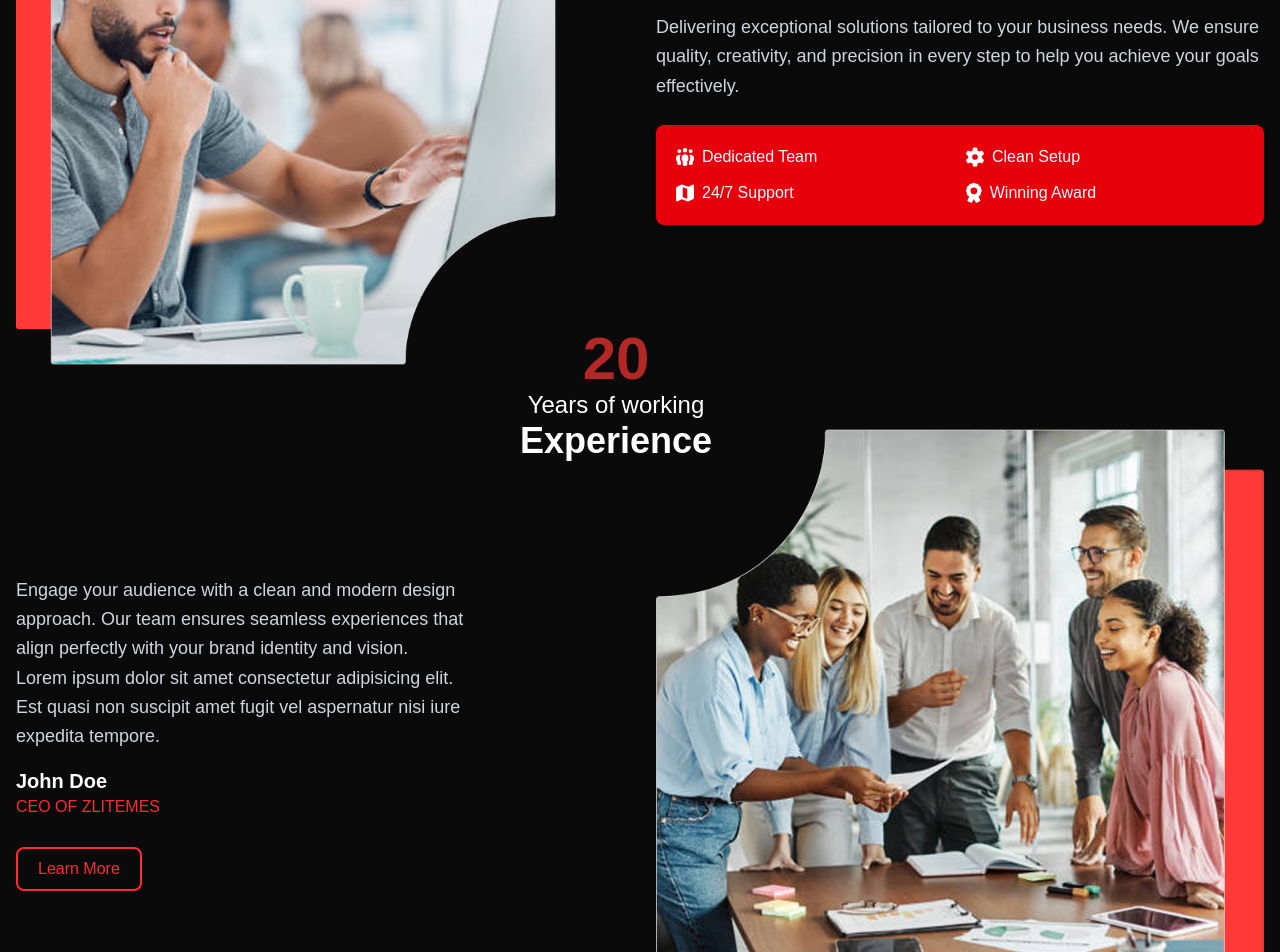
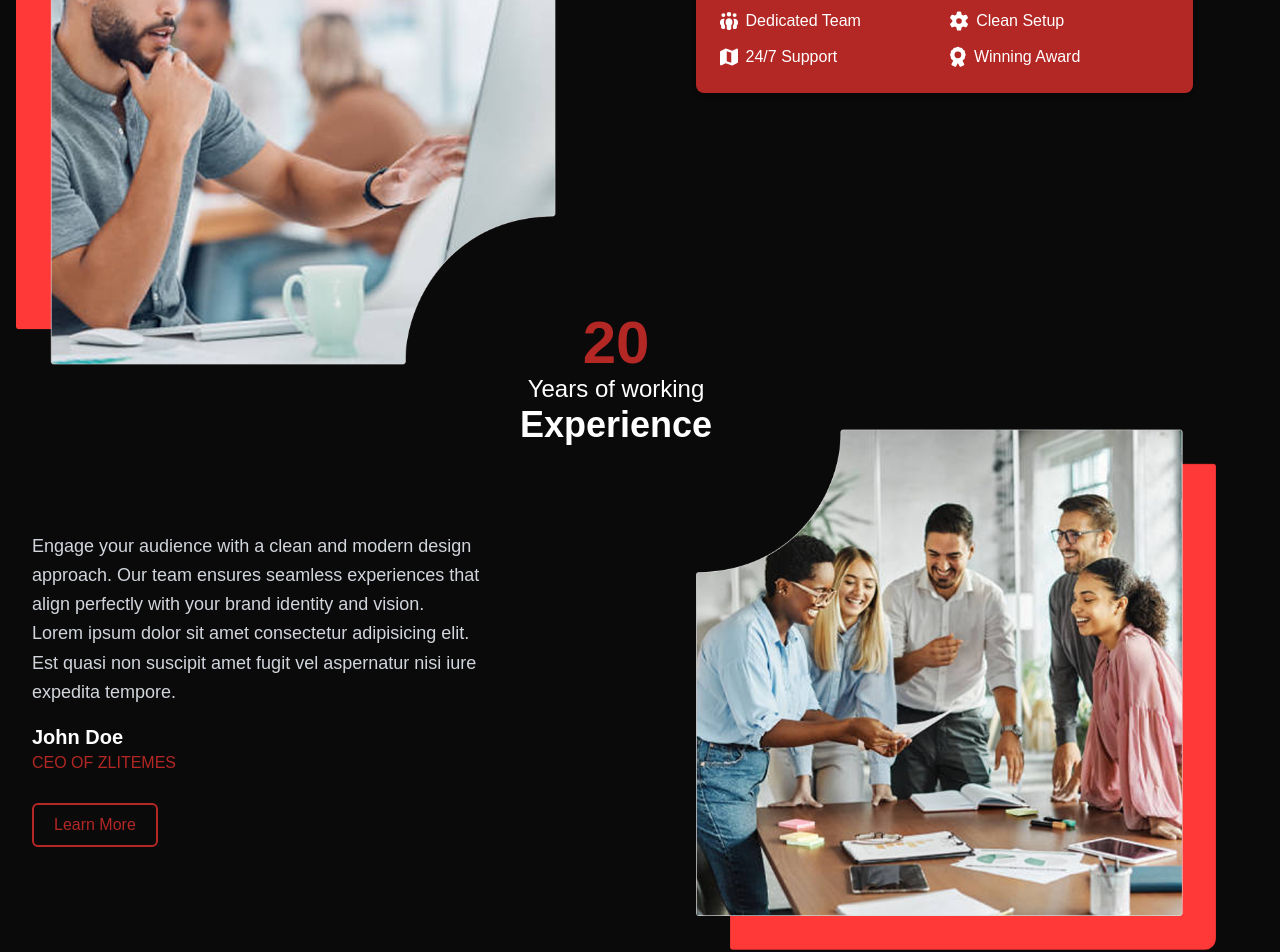
Before and after one commit to Asharkhan468/AppMash-Company-website, a Next.js app: page / in a window 1280 px wide. Shown: the part 1680-2632 px from the top of the page. Built offline with nearby package versions, Linux system fonts and the light colour scheme; a web font is replaced by a local one.

Commit message:
WHY CHOOSE US SECTION [FIX]

```diff
--- /dev/null
+++ b/app/components/OurTeam.tsx
@@ -0,0 +1,11 @@
+import React from 'react'
+
+function OurTeam() {
+  return (
+    <div>
+
+    </div>
+  )
+}
+
+export default OurTeam
--- a/app/components/WhyChooseUsSection.tsx
+++ b/app/components/WhyChooseUsSection.tsx
@@ -15,9 +15,10 @@ export default function WhyUsSection() {
   <section className="py-12 px-4 text-white relative">
   <div className="max-w-7xl mx-auto relative">
     {/* Row 1: Image and Content Start Aligned */}
-    <div className="flex flex-col md:flex-row items-start md:items-center gap-6 md:gap-8 relative z-10">
+    <div className="flex flex-col md:flex-row items-start gap-8 md:gap-16 relative z-10">
+
       {/* Left - Image */}
-      <div className="w-full md:w-1/2 flex justify-center md:justify-start">
+      <div className="w-full md:w-1/2 flex justify-center md:justify-start md:pr-6">
         <Image
           src={image2}
           alt="Professional Design"
@@ -27,17 +28,21 @@ export default function WhyUsSection() {
         />
       </div>
 
-      {/* Right - Content */}
-      <div className="w-full md:w-1/2 flex flex-col justify-center space-y-3 sm:space-y-4 px-2 sm:px-4 md:px-0">
-        <h2 className="text-lg sm:text-xl md:text-2xl font-bold text-white leading-snug text-left">
+      {/* Right - Content (Start Aligned) */}
+      <div className="w-full md:w-1/2 flex flex-col justify-start space-y-3 sm:space-y-4 px-2 sm:px-4 md:pl-6">
+       <h2 className="text-lg sm:text-xl md:text-2xl font-bold text-white leading-snug text-center md:text-left">
   We Providing Best Design
 </h2>
-        <p className="text-gray-300 text-sm sm:text-base md:text-lg leading-relaxed text-left">
-          Delivering exceptional solutions tailored to your business needs. We ensure quality, creativity, and precision in every step to help you achieve your goals effectively.
+
+        <p className="text-gray-300 text-sm sm:text-base md:text-lg leading-relaxed text-left
+          max-w-[95%] sm:max-w-[90%] md:max-w-[85%]">
+          Delivering exceptional solutions tailored to your business needs. We ensure quality,
+          creativity, and precision in every step to help you achieve your goals effectively.
         </p>
 
         {/* Features Box */}
-        <div className="bg-red-600 p-4 sm:p-5 rounded-lg shadow-md mt-2">
+        <div className="bg-primary2 p-5 sm:p-6 rounded-lg shadow-md mt-2
+            w-full max-w-[100%] sm:max-w-[95%] md:max-w-[90%]">
           <div className="grid grid-cols-2 gap-2 sm:gap-3 text-white text-xs sm:text-sm md:text-base font-medium">
             <div className="flex items-center gap-2">
               <FontAwesomeIcon icon={faPeopleGroup} className="text-white text-sm sm:text-base md:text-lg" />
@@ -62,7 +67,7 @@ export default function WhyUsSection() {
 
     {/* Center Text for Desktop */}
     <div className="hidden md:block absolute left-1/2 top-1/2 transform -translate-x-1/2 -translate-y-1/2 z-20 text-center">
-      <div className="mr-12 mb-18">
+      <div className="mr-12 mb-18 mt-14">
         <span className="block text-2xl sm:text-4xl md:text-6xl font-extrabold text-primary2">
           20
         </span>
@@ -75,51 +80,57 @@ export default function WhyUsSection() {
       </div>
     </div>
 
-    {/* Center Text for Mobile (Relative) */}
+    {/* Center Text for Mobile */}
     <div className="block md:hidden mt-8 text-center">
       <span className="block text-3xl font-extrabold text-primary2">20</span>
       <span className="block text-base font-medium text-white">Years of working</span>
       <span className="block text-xl font-bold text-white">Experience</span>
     </div>
 
-    {/* Row 2: Image and Content Reversed */}
-    <div className="flex flex-col md:flex-row-reverse items-start md:items-center gap-6 md:gap-8 relative z-10 mt-10 md:mt-16">
+    {/* Row 2: Image and Content Reversed, Center Aligned (Original) */}
+    <div className="flex flex-col md:flex-row-reverse items-start md:items-center gap-8 md:gap-16 relative z-10 mt-10 md:mt-16">
+
       {/* Right - Image */}
- <div className="w-full md:w-1/2 flex justify-center md:justify-start">
+      <div className="w-full md:w-1/2 flex justify-center md:justify-start md:pl-6">
         <Image
           src={image1}
           alt="Professional Design"
           width={540}
           height={450}
-          className="object-cover rounded-xl w-full max-w-[400px] sm:max-w-[500px] md:max-w-[630px]"
+          className="object-cover rounded-xl w-full max-w-[400px] sm:max-w-[500px] md:max-w-[520px]"
         />
       </div>
 
-
-
-      {/* Left - Content */}
-      <div className="w-full md:w-1/2 flex flex-col justify-center space-y-3 sm:space-y-4 px-2 sm:px-4 md:px-0">
+      {/* Left - Content (Center Aligned) */}
+      <div className="w-full md:w-1/2 flex flex-col justify-center space-y-3 sm:space-y-4 px-2 sm:px-4 md:pr-6">
         <p className="text-gray-300 text-sm sm:text-base md:text-lg leading-relaxed max-w-full md:max-w-md text-left">
           Engage your audience with a clean and modern design approach. Our team ensures seamless experiences that align perfectly with your brand identity and vision. Lorem ipsum dolor sit amet consectetur adipisicing elit. Est quasi non suscipit amet fugit vel aspernatur nisi iure expedita tempore.
         </p>
 
         {/* User Info */}
-        <div className="text-left">
+       <div className="text-center md:text-left">
   <h3 className="text-lg sm:text-xl font-semibold text-white">John Doe</h3>
-          <p className="text-red-500 text-xs sm:text-sm md:text-base font-medium">
+  <p className="text-primary2 text-xs sm:text-sm md:text-base font-medium">
     CEO OF ZLITEMES
   </p>
 </div>
 
-        {/* Button */}
-        <button className="mt-3 border-2 border-red-500 text-red-500 px-4 sm:px-5 py-2 text-sm sm:text-base rounded-lg hover:bg-red-500 hover:text-white transition duration-300 w-fit">
+{/* Button Wrapper for Centering on Mobile */}
+<div className="flex justify-center md:justify-start">
+  <button className="mt-3 border-2 border-primary2 text-primary2 px-4 sm:px-5 py-2 text-sm sm:text-base rounded-md hover:bg-primary2 hover:text-white transition duration-300">
     Learn More
   </button>
+</div>
+
       </div>
     </div>
   </div>
 </section>
 
 
+
+
+
+
   );
 }
```
Lines whose indentation alone changed are shown as unchanged.
